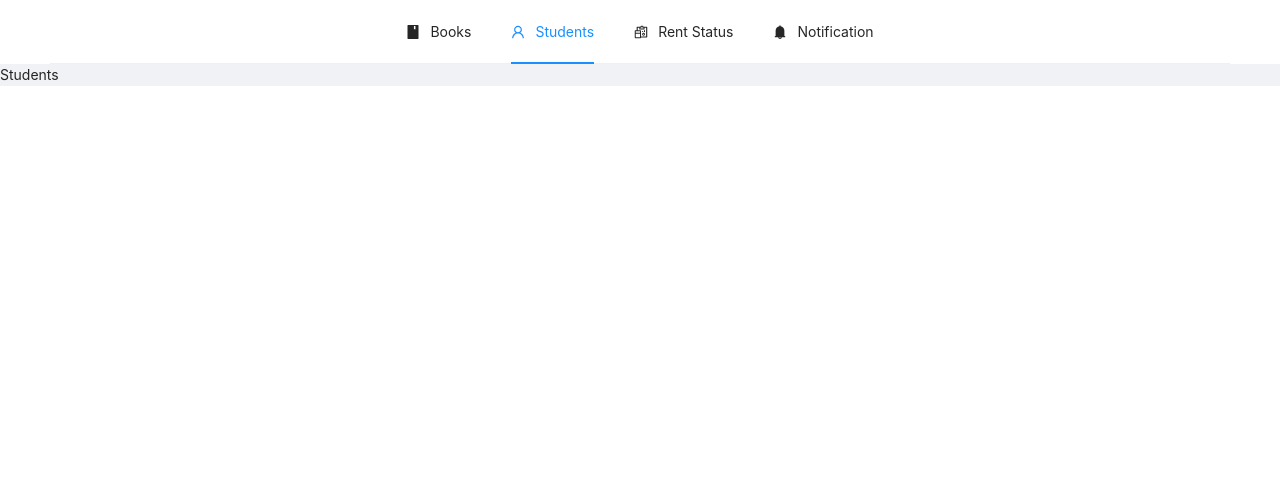
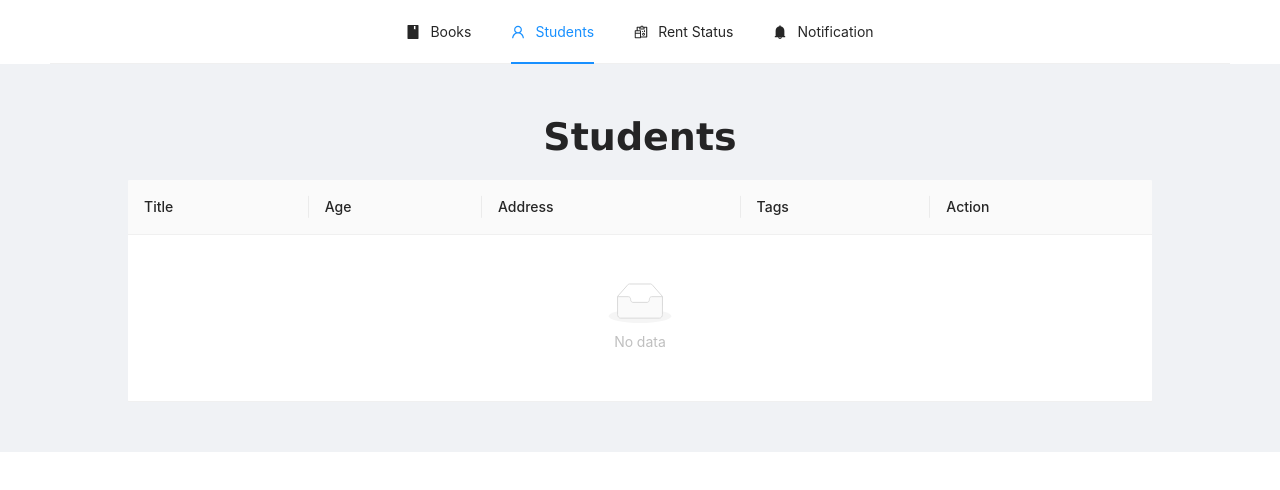
Before and after one commit to JulluisW/FE-GiboxTest, a React (Create React App) app in the folder fe-gibox-test/: page /students in a window 1280 px wide. Shown: the top 490 px of the page. Built offline with nearby package versions, Linux system fonts and the light colour scheme.

Commit message:
Create Main Section Component (#5)

```diff
--- a/fe-gibox-test/src/components/index.js
+++ b/fe-gibox-test/src/components/index.js
@@ -1 +1,2 @@
 export { HeaderMenu } from './header-menu/HeaderMenu.js'
+export { MainSection } from './main-section/MainSection.js'
--- /dev/null
+++ b/fe-gibox-test/src/components/main-section/MainSection.js
@@ -0,0 +1,16 @@
+import { Layout } from "antd";
+import { Typography } from "antd";
+import './style.scss'
+
+const { Content } = Layout;
+
+export function MainSection({children, ...props}) {
+  return (
+    <Content className="main-content">
+        <Typography.Title>
+          {props.title}
+        </Typography.Title>
+        {children}
+      </Content>
+  )
+}
--- /dev/null
+++ b/fe-gibox-test/src/components/main-section/style.scss
@@ -0,0 +1,10 @@
+.ant{
+  &-layout-content {
+    margin: 50px auto;
+    width: 80%;
+  }
+  &-typography {
+    font-family: Verdana, Geneva, Tahoma, sans-serif;
+    text-align: center;
+  }
+}
--- a/fe-gibox-test/src/pages/books/Books.js
+++ b/fe-gibox-test/src/pages/books/Books.js
@@ -1,14 +1,20 @@
+import { Table } from "antd";
 import { Layout } from "antd";
-import { HeaderMenu } from "../../components";
-
-const {Content} = Layout;
+import { useState } from "react";
+import { HeaderMenu, MainSection } from "../../components";
+import { tableColumns, pageTitle } from "./constants";
+import './style.scss'
 
 export function Books() {
+
+  const [books, setBooks] = useState("")
 
   return (
     <Layout>
       <HeaderMenu page="books" />
-      <Content>Books</Content>
+      <MainSection title={pageTitle} >
+        <Table columns={tableColumns} />
+      </MainSection>
     </Layout>
   );
 }
--- /dev/null
+++ b/fe-gibox-test/src/pages/books/constants.js
@@ -0,0 +1,54 @@
+import { Space, Tag } from 'antd';
+
+export const pageTitle = 'Book List'
+
+export const tableColumns = [
+  {
+    title: 'Title',
+    dataIndex: 'name',
+    key: 'name',
+    render: (text) => <a>{text}</a>,
+  },
+  {
+    title: 'Age',
+    dataIndex: 'age',
+    key: 'age',
+  },
+  {
+    title: 'Address',
+    dataIndex: 'address',
+    key: 'address',
+  },
+  {
+    title: 'Tags',
+    key: 'tags',
+    dataIndex: 'tags',
+    render: (_, { tags }) => (
+      <>
+        {tags.map((tag) => {
+          let color = tag.length > 5 ? 'geekblue' : 'green';
+
+          if (tag === 'loser') {
+            color = 'volcano';
+          }
+
+          return (
+            <Tag color={color} key={tag}>
+              {tag.toUpperCase()}
+            </Tag>
+          );
+        })}
+      </>
+    ),
+  },
+  {
+    title: 'Action',
+    key: 'action',
+    render: (_, record) => (
+      <Space size="middle">
+        <a>Invite {record.name}</a>
+        <a>Delete</a>
+      </Space>
+    ),
+  },
+];
--- a/fe-gibox-test/src/pages/rent/Rent.js
+++ b/fe-gibox-test/src/pages/rent/Rent.js
@@ -1,13 +1,18 @@
+import { Table } from "antd";
 import { Layout } from "antd";
-import { HeaderMenu } from "../../components";
-
-const {Content} = Layout;
+import { useState } from "react";
+import { HeaderMenu, MainSection } from "../../components";
+import { tableColumns, pageTitle } from "./constants";
 
 export function Rent() {
+  const [records, setRecords] = useState('')
+
   return (
     <Layout>
       <HeaderMenu page="rent" />
-      <Content>Rent</Content>
+      <MainSection title={pageTitle} >
+        <Table columns={tableColumns} />
+      </MainSection>
     </Layout>
   )
 }
--- /dev/null
+++ b/fe-gibox-test/src/pages/rent/constants.js
@@ -0,0 +1,54 @@
+import { Space, Tag } from 'antd';
+
+export const pageTitle = 'Rent Transactions'
+
+export const tableColumns = [
+  {
+    title: 'Title',
+    dataIndex: 'name',
+    key: 'name',
+    render: (text) => <a>{text}</a>,
+  },
+  {
+    title: 'Age',
+    dataIndex: 'age',
+    key: 'age',
+  },
+  {
+    title: 'Address',
+    dataIndex: 'address',
+    key: 'address',
+  },
+  {
+    title: 'Tags',
+    key: 'tags',
+    dataIndex: 'tags',
+    render: (_, { tags }) => (
+      <>
+        {tags.map((tag) => {
+          let color = tag.length > 5 ? 'geekblue' : 'green';
+
+          if (tag === 'loser') {
+            color = 'volcano';
+          }
+
+          return (
+            <Tag color={color} key={tag}>
+              {tag.toUpperCase()}
+            </Tag>
+          );
+        })}
+      </>
+    ),
+  },
+  {
+    title: 'Action',
+    key: 'action',
+    render: (_, record) => (
+      <Space size="middle">
+        <a>Invite {record.name}</a>
+        <a>Delete</a>
+      </Space>
+    ),
+  },
+];
--- a/fe-gibox-test/src/pages/students/Students.js
+++ b/fe-gibox-test/src/pages/students/Students.js
@@ -1,13 +1,18 @@
+import { Table } from "antd";
 import { Layout } from "antd";
-import { HeaderMenu } from "../../components";
-
-const {Content} = Layout;
+import { useState } from "react";
+import { HeaderMenu, MainSection } from "../../components";
+import { tableColumns, pageTitle } from "./constants";
 
 export function Students() {
+  const [students, setStudents] = useState('')
+
   return (
     <Layout>
       <HeaderMenu page="students"/>
-      <Content>Students</Content>
+      <MainSection title={pageTitle} >
+        <Table columns={tableColumns} />
+      </MainSection>
     </Layout>
   )
 }
--- /dev/null
+++ b/fe-gibox-test/src/pages/students/constants.js
@@ -0,0 +1,54 @@
+import { Space, Tag } from 'antd';
+
+export const pageTitle = 'Students'
+
+export const tableColumns = [
+  {
+    title: 'Title',
+    dataIndex: 'name',
+    key: 'name',
+    render: (text) => <a>{text}</a>,
+  },
+  {
+    title: 'Age',
+    dataIndex: 'age',
+    key: 'age',
+  },
+  {
+    title: 'Address',
+    dataIndex: 'address',
+    key: 'address',
+  },
+  {
+    title: 'Tags',
+    key: 'tags',
+    dataIndex: 'tags',
+    render: (_, { tags }) => (
+      <>
+        {tags.map((tag) => {
+          let color = tag.length > 5 ? 'geekblue' : 'green';
+
+          if (tag === 'loser') {
+            color = 'volcano';
+          }
+
+          return (
+            <Tag color={color} key={tag}>
+              {tag.toUpperCase()}
+            </Tag>
+          );
+        })}
+      </>
+    ),
+  },
+  {
+    title: 'Action',
+    key: 'action',
+    render: (_, record) => (
+      <Space size="middle">
+        <a>Invite {record.name}</a>
+        <a>Delete</a>
+      </Space>
+    ),
+  },
+];
```
Also changed, not shown: fe-gibox-test/src/pages/books/style.scss (added), fe-gibox-test/src/pages/rent/style.scss (added), fe-gibox-test/src/pages/students/style.scss (added).
